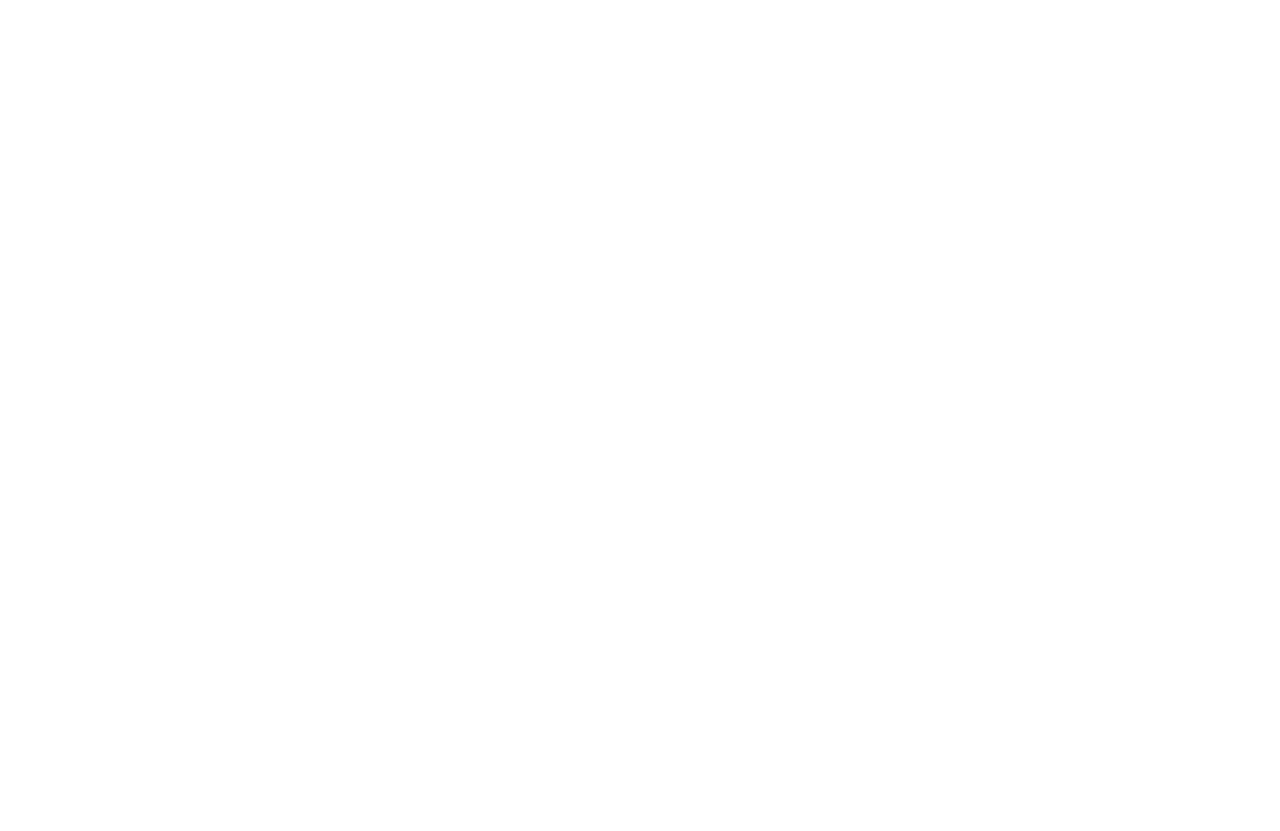
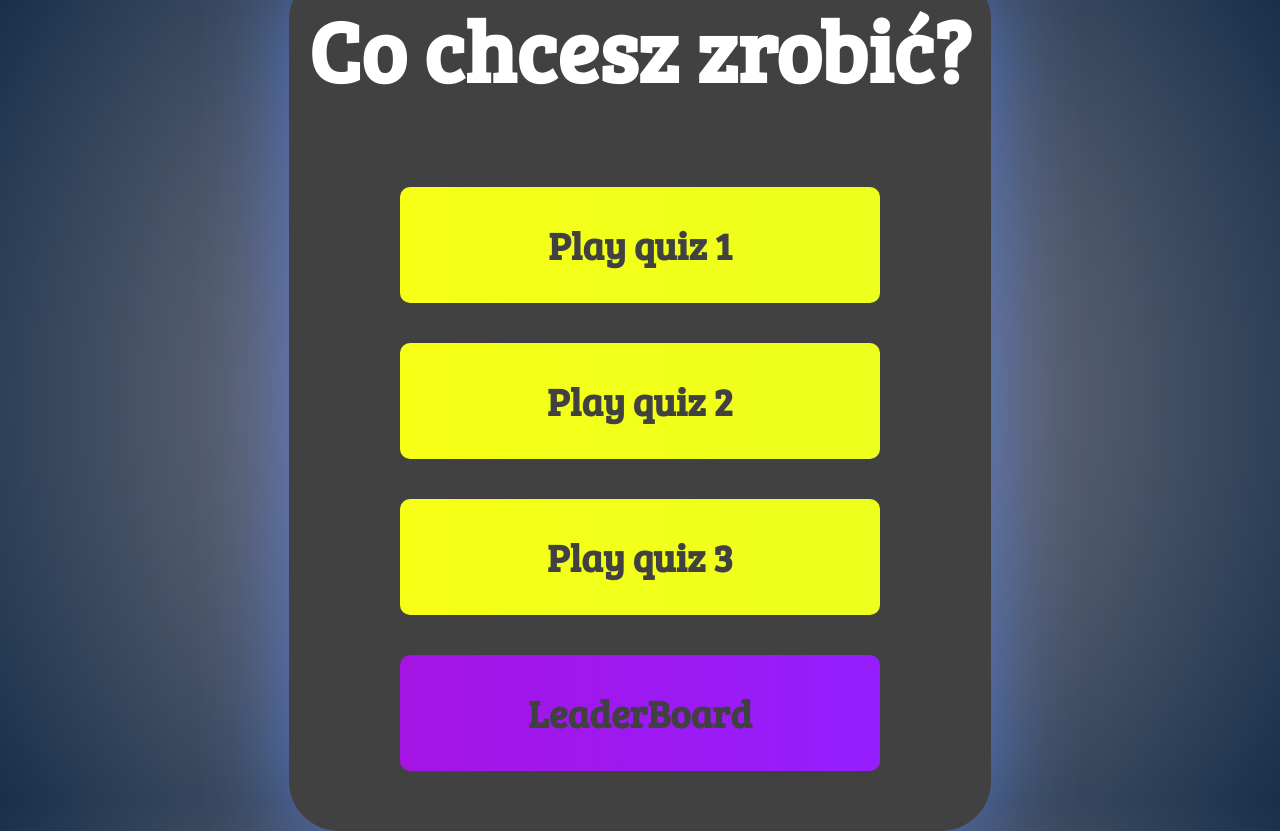
Before and after one commit to s25070pj/quiz, a plain HTML site: page index.html in a window 1280 px wide. Before the commit the page ends 800 px from the top, so only its background shows below. Drawn offline with Linux system fonts and the light colour scheme.

Commit message:
utworzenie pliku js, zrobienie pierwotnego css dla strony glownej

```diff
--- a/css.css
+++ b/css.css
@@ -0,0 +1,97 @@
+@import url('https://fonts.googleapis.com/css2?family=Bree+Serif&display=swap');
+
+*{
+    font-family: 'Bree Serif', serif, cursive;
+    box-sizing: border-box;
+    margin: 0;
+    padding: 0;
+}
+
+body {
+    background: rgb(83, 60, 70);
+    background: radial-gradient(circle, rgba(83, 60, 70, 0.527669783733806) 0%, rgba(24, 48, 75, 1) 100%);
+}
+#home{
+    background-color: #414141;
+    border-radius: 50px;
+    padding: 20px;
+    box-shadow:  0 0.4rem 5.4rem 0 rgbA(80, 134, 264, 0.6);
+
+
+
+}
+
+h1{
+    font-size: 5.4rem;
+    color: white;
+    margin-bottom: 5rem;
+}
+h2{
+    font-size: 4.2rem;
+    margin-bottom: 4rem;
+}
+.container{
+    height: 100vh;
+    display: flex;
+    justify-content: center;
+    align-items: center;
+    margin: 0 auto;
+    padding: 2rem;
+
+}
+.flex-column{
+    display: flex;
+    flex-direction: column;
+}
+.flex-center{
+    display: flex;
+    justify-content: center;
+    align-items: center;
+}
+.justify-center{
+    justify-content: center;
+}
+.text-center{
+    text-align: center;
+}
+.hidden{
+    display: none;
+}
+.btn{
+    font-size: 2.4rem;
+    padding: 2rem 0;
+    width: 30rem;
+    text-align: center;
+    margin-bottom: 2.5rem;
+    text-decoration: none;
+    color: #414141;
+    font-weight: bold;
+    background: rgb(247,255,21);
+    background: linear-gradient(90deg, rgba(247,255,21,1) 0%, rgba(236,255,30,1) 100%);
+
+    border-radius: 10px;
+}
+
+.btn:hover{
+    cursor: pointer;
+    box-shadow:  0 0.4rem 1.4rem 0 rgbA(247,255,21, 0.7);
+    transition: transform 500ms;
+    transform: scale(1.13);
+}
+
+.btn[disabled]:hover{
+    cursor: not-allowed;
+    box-shadow: none;
+    transform: none;
+}
+
+#leaderboard-btn {
+    background: rgb(165, 20, 227);
+    background: linear-gradient(90deg, rgba(165, 20, 227, 1) 0%, rgba(149, 30, 255, 1) 100%);
+}
+
+
+#leaderboard-btn:hover{
+    box-shadow:  0 0.4rem 1.4rem 0 rgbA(165,20,227, 0.6);
+
+}
--- a/index.html
+++ b/index.html
@@ -9,5 +9,15 @@
 </head>
 <body>
 
+    <div class="container">
+        <div id="home" class="flex-column flex-center">
+            <h1>Co chcesz zrobić? </h1>
+            <a href="/game1.html" class="btn">Play quiz 1</a>
+            <a href="/game2.html" class="btn">Play quiz 2</a>
+            <a href="/game3.html" class="btn">Play quiz 3</a>
+            <a href="/leaderboard.html" id="leaderboard-btn" class="btn">LeaderBoard</a>
+
+        </div>
+    </div>
 </body>
 </html>
```
Also changed, not shown: main.js (added).
